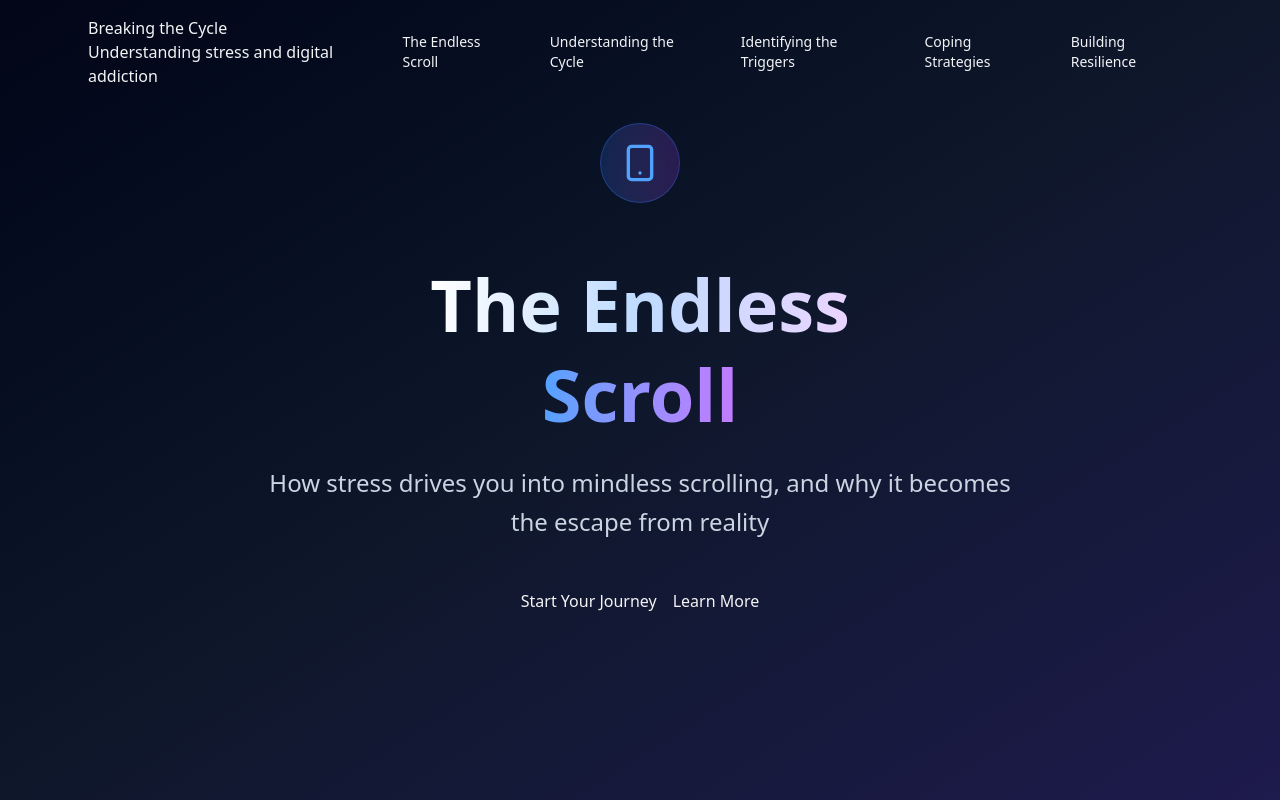
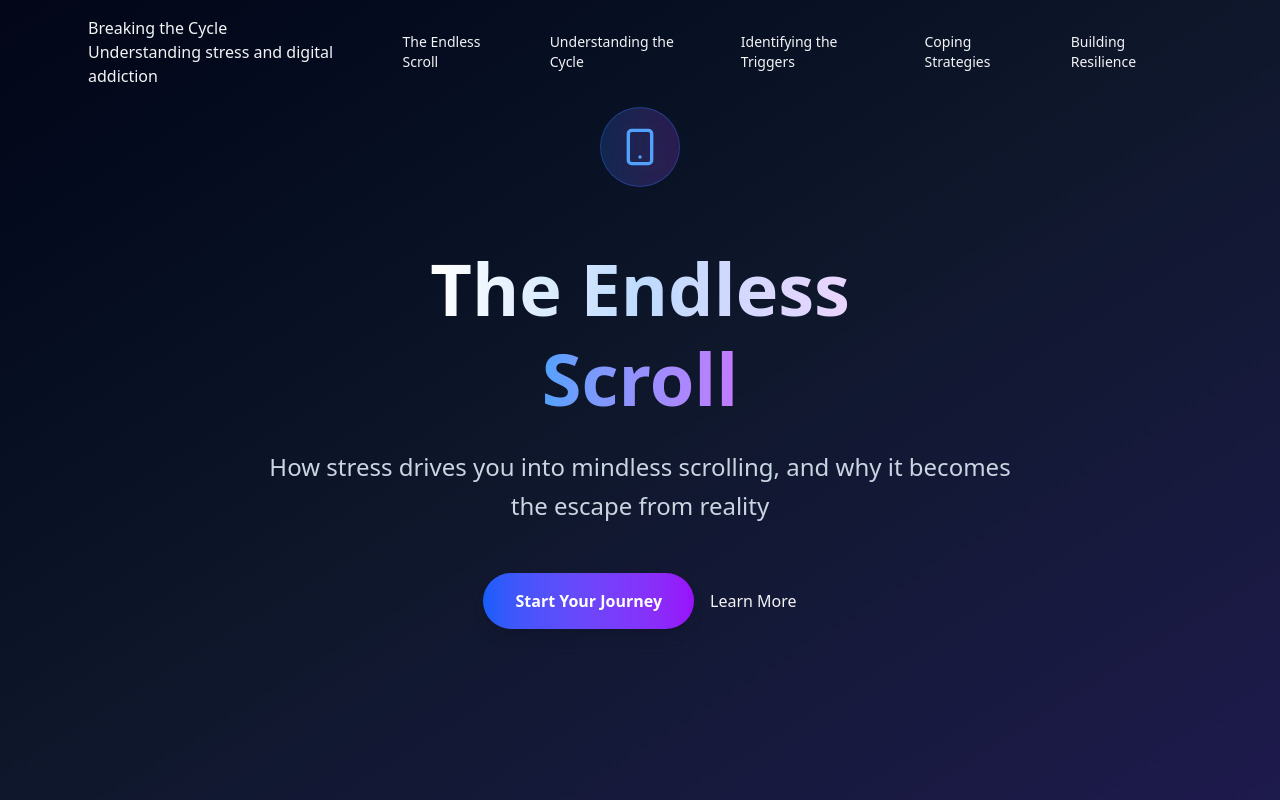
Before and after one commit to sagarEmn/stress-scroll, a React (Vite) app: page / in a window 1280 px wide. Built offline with nearby package versions, Linux system fonts and the light colour scheme.

Commit message:
feat: Add stylings to the butotn

```diff
--- a/src/components/Hero.jsx
+++ b/src/components/Hero.jsx
@@ -30,7 +30,7 @@ const Hero = () => {
           </p>
 
           <div className="flex flex-col sm:flex-row gap-4 justify-center mb-16">
-            <button>
+            <button className="px-8 py-4 bg-gradient-to-r from-blue-600 to-purple-600 rounded-full text-white font-semibold hover:from-blue-700 hover:to-purple-700 transition-all duration-300 transform hover:scale-105 shadow-lg hover:shadow-xl">
               Start Your Journey
             </button>
             <button>
```
